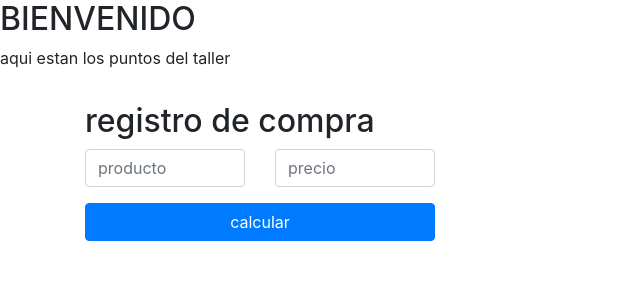
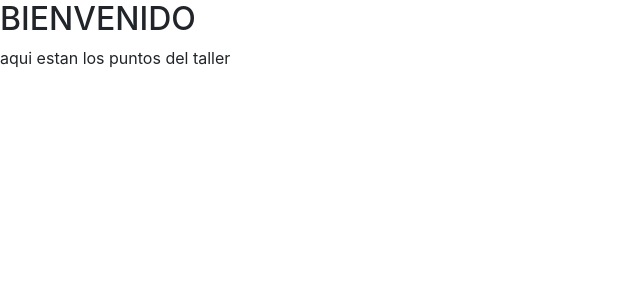
Before and after one commit to juanjbaquero26/evaluacionWEB1, a PHP site: page / in a window 1280 px wide. Shown: the part 56-356 px from the top of the page, without its empty margins (0-640 px from the left). Run offline with PHP 8.4, Linux system fonts and the light colour scheme.

Commit message:
final
todo listo

```diff
--- a/index.php
+++ b/index.php
@@ -43,37 +43,7 @@
                 <h2 class="espacio">BIENVENIDO</h2>
                 <P class="espacio">aqui estan los puntos del taller</P>
             </div>
-    <div class=container>
-        <div class="row ">
-            <div class="col-4">
-                <form class="mt-3" action="index.php" method="post">
-                    <h2>registro de compra</h2>
-            <div class="row">
-                <div class="col">
-                <input type="text" class="form-control" placeholder="producto" name="producto">
-                </div>
-                <div class="col">
-                <input type="text" class="form-control" placeholder="precio" name="precio">
-                </div>
-            </div>
-            <button type="submit" class="btn btn-primary mt-3 btn-block" name="boton calcular">calcular</button>
-                </form>
-                <?php  if(isset($_POST["botonCalcular"])): ?>
-                    <h4 class="text-danger text-center">
-                        <?php
-                            $precioProducto1=$_POST["precio1"];
-                            $nombreProducto1=$_POST["producto1"];
 
-                            $costoEnvio=5000;
-
-                            $total=$precioProducto1+$costoEnvio;
-
-                            echo("El total de la compra es de: ".$total);
-                        ?>
-                    </h4>
-                <?php endif ?>
-            </div>
-        </div>
     </div>
 </main>
 <footer>
```
